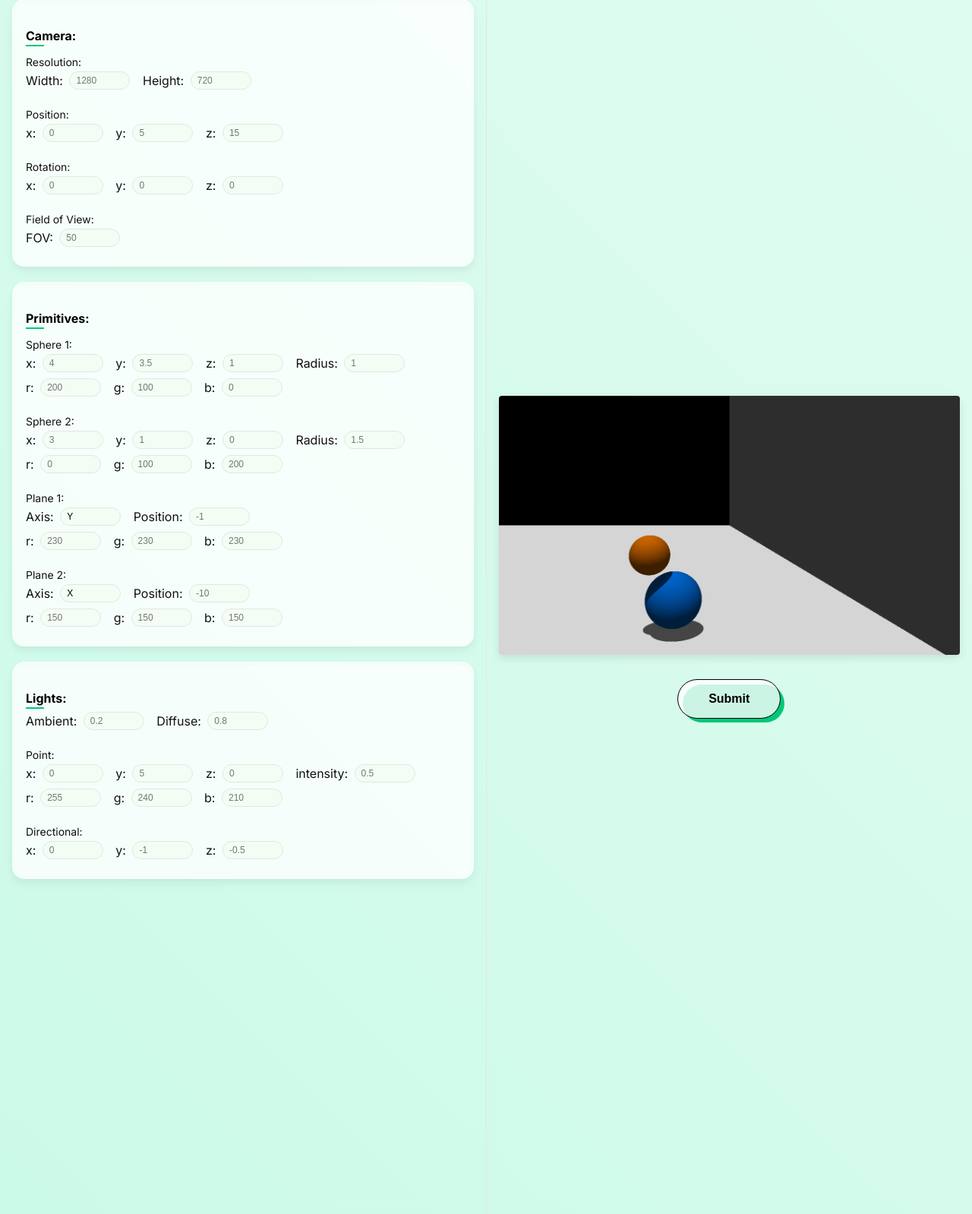
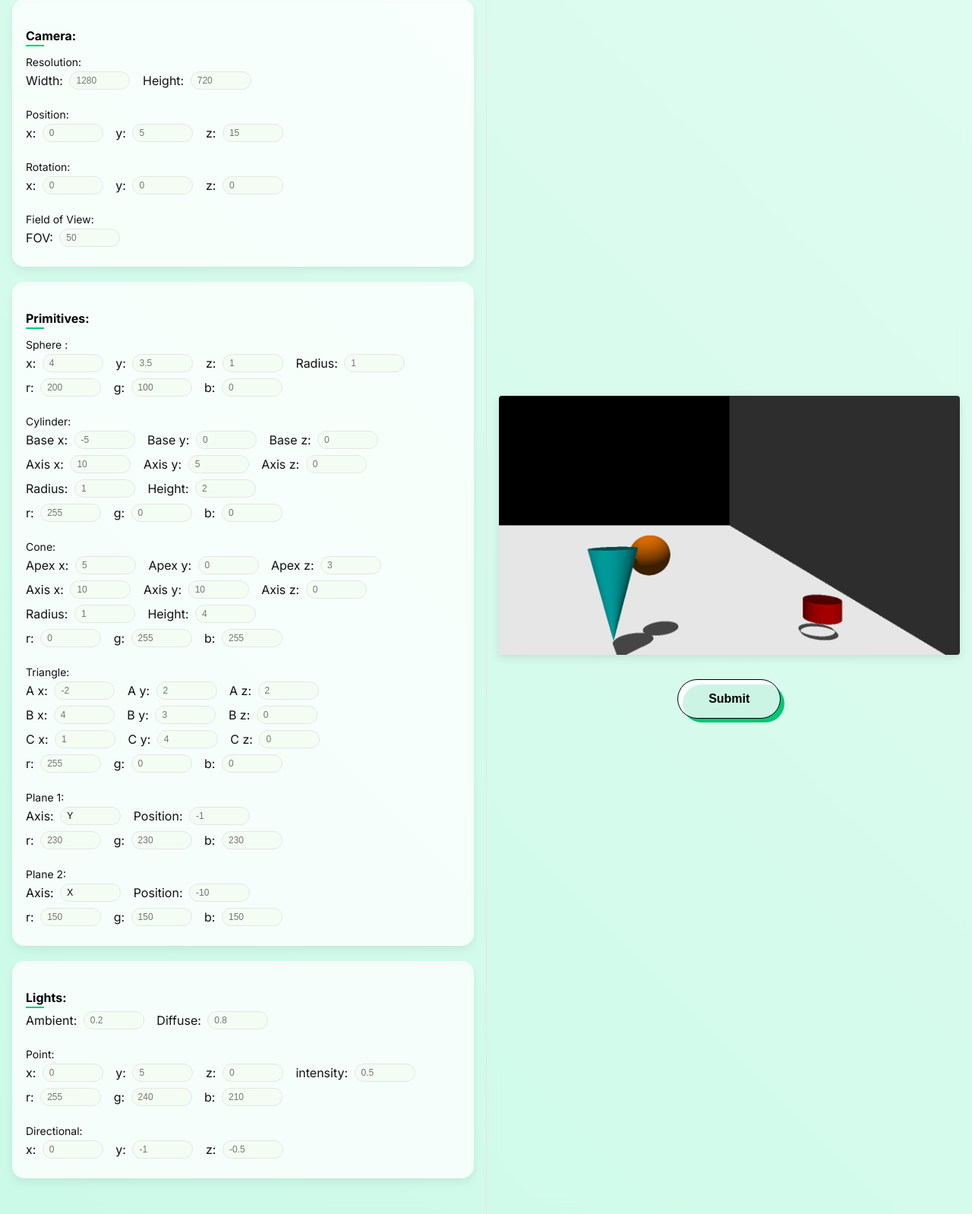
Before and after one commit to xmarano/RayTracer, a Flask app: page / in a window 1280 px wide. Shown: the part 179-1777 px from the top of the page at 76% size. Run offline with Flask 3, Linux system fonts and the light colour scheme.

Commit message:
[UPDATE](Web) - New primitives : Cylinder, Cone, Triangle

```diff
--- a/web/app.py
+++ b/web/app.py
@@ -31,23 +31,54 @@ def set_configuration():
     rz  = getp("camera_rotation_z", 0)
     fov = getp("camera_fov", 50)
 
-    # Sphere 1
-    s1x  = getp("sphere1_x", 4)
-    s1y  = getp("sphere1_y", 3.5)
-    s1z  = getp("sphere1_z", 1)
-    s1r  = getp("sphere1_radius", 1)
-    s1cr = getp("sphere1_color_r", 200)
-    s1cg = getp("sphere1_color_g", 100)
-    s1cb = getp("sphere1_color_b", 0)
+    # Sphere
+    sx  = getp("sphere_x", 4)
+    sy  = getp("sphere_y", 3.5)
+    sz  = getp("sphere_z", 1)
+    sr  = getp("sphere_radius", 1)
+    scr = getp("sphere_color_r", 200)
+    scg = getp("sphere_color_g", 100)
+    scb = getp("sphere_color_b", 0)
 
-    # Sphere 2
-    s2x  = getp("sphere2_x", 3)
-    s2y  = getp("sphere2_y", 1)
-    s2z  = getp("sphere2_z", 0)
-    s2r  = getp("sphere2_radius", 1.5)
-    s2cr = getp("sphere2_color_r", 0)
-    s2cg = getp("sphere2_color_g", 100)
-    s2cb = getp("sphere2_color_b", 200)
+    # Cylinder
+    cyl_base_x = getp("cyl_base_x", -5)
+    cyl_base_y = getp("cyl_base_y", 0)
+    cyl_base_z = getp("cyl_base_z", 0)
+    cyl_axis_x = getp("cyl_axis_x", 10)
+    cyl_axis_y = getp("cyl_axis_y", 5)
+    cyl_axis_z = getp("cyl_axis_z", 0)
+    cyl_radius = getp("cyl_radius", 1)
+    cyl_height = getp("cyl_height", 2)
+    cyl_r = getp("cyl_color_r", 255)
+    cyl_g = getp("cyl_color_g", 0)
+    cyl_b = getp("cyl_color_b", 0)
+
+    # Cone
+    cone_apex_x = getp("cone_apex_x", 5)
+    cone_apex_y = getp("cone_apex_y", 0)
+    cone_apex_z = getp("cone_apex_z", 3)
+    cone_axis_x = getp("cone_axis_x", 10)
+    cone_axis_y = getp("cone_axis_y", 10)
+    cone_axis_z = getp("cone_axis_z", 0)
+    cone_radius = getp("cone_radius", 1)
+    cone_height = getp("cone_height", 4)
+    cone_r = getp("cone_color_r", 0)
+    cone_g = getp("cone_color_g", 255)
+    cone_b = getp("cone_color_b", 255)
+
+    # Triangle
+    tri_ax = getp("tri_ax", -2)
+    tri_ay = getp("tri_ay", 2)
+    tri_az = getp("tri_az", 2)
+    tri_bx = getp("tri_bx", 4)
+    tri_by = getp("tri_by", 3)
+    tri_bz = getp("tri_bz", 0)
+    tri_cx = getp("tri_cx", 1)
+    tri_cy = getp("tri_cy", 4)
+    tri_cz = getp("tri_cz", 0)
+    tri_r = getp("tri_color_r", 255)
+    tri_g = getp("tri_color_g", 0)
+    tri_b = getp("tri_color_b", 0)
 
     # Plane 1
     p1a  = getp("plane1_axis", "Y")
@@ -92,11 +123,17 @@ def set_configuration():
 
         f.write("primitives : {\n")
         f.write("    spheres = (\n")
-        f.write(f"        {{ x = {s1x}; y = {s1y}; z = {s1z}; r = {s1r}; color = {{ r = {s1cr}; g = {s1cg}; b = {s1cb}; }}; }},\n")
-        f.write(f"        {{ x = {s2x}; y = {s2y}; z = {s2z}; r = {s2r}; color = {{ r = {s2cr}; g = {s2cg}; b = {s2cb}; }}; }}\n")
+        f.write(f"        {{ x = {sx}; y = {sy}; z = {sz}; r = {sr}; color = {{ r = {scr}; g = {scg}; b = {scb}; }}; }}\n")
         f.write("    );\n")
-        f.write("    cylinders = ();\n")
-        f.write("    cones = ();\n")
+        f.write("    cylinders = (\n")
+        f.write(f"        {{ base = {{ x = {cyl_base_x}; y = {cyl_base_y}; z = {cyl_base_z}; }}; axis = {{ x = {cyl_axis_x}; y = {cyl_axis_y}; z = {cyl_axis_z}; }}; radius = {cyl_radius}; height = {cyl_height}; color = {{ r = {cyl_r}; g = {cyl_g}; b = {cyl_b}; }}; }}\n")
+        f.write("    );\n")
+        f.write("    cones = (\n")
+        f.write(f"        {{ apex = {{ x = {cone_apex_x}; y = {cone_apex_y}; z = {cone_apex_z}; }}; axis = {{ x = {cone_axis_x}; y = {cone_axis_y}; z = {cone_axis_z}; }}; radius = {cone_radius}; height = {cone_height}; color = {{ r = {cone_r}; g = {cone_g}; b = {cone_b}; }}; }}\n")
+        f.write("    );\n")
+        f.write("    triangles = (\n")
+        f.write(f"        {{ a = {{ x = {tri_ax}; y = {tri_ay}; z = {tri_az}; }}; b = {{ x = {tri_bx}; y = {tri_by}; z = {tri_bz}; }}; c = {{ x = {tri_cx}; y = {tri_cy}; z = {tri_cz}; }}; color = {{ r = {tri_r}; g = {tri_g}; b = {tri_b}; }}; }}\n")
+        f.write("    );\n")
         f.write("    planes = (\n")
         f.write(f"        {{ axis = \"{p1a}\"; position = {p1p}; color = {{ r = {p1cr}; g = {p1cg}; b = {p1cb}; }}; }},\n")
         f.write(f"        {{ axis = \"{p2a}\"; position = {p2p}; color = {{ r = {p2cr}; g = {p2cg}; b = {p2cb}; }}; }}\n")
--- a/web/templates/index.html
+++ b/web/templates/index.html
@@ -50,39 +50,105 @@
             <div class="primitives">
                 <h2>Primitives:</h2>
 
-                <h4>Sphere 1:</h4>
+                <h4>Sphere :</h4>
                 <label>x:</label>
-                <input type="number" name="sphere1_x" placeholder="4" step="0.1" />
+                <input type="number" name="sphere_x" placeholder="4" step="0.1" />
                 <label>y:</label>
-                <input type="number" name="sphere1_y" placeholder="3.5" step="0.1" />
+                <input type="number" name="sphere_y" placeholder="3.5" step="0.1" />
                 <label>z:</label>
-                <input type="number" name="sphere1_z" placeholder="1" step="0.1" />
+                <input type="number" name="sphere_z" placeholder="1" step="0.1" />
                 <label>Radius:</label>
-                <input type="number" name="sphere1_radius" placeholder="1" min="0" step="0.1"/>
+                <input type="number" name="sphere_radius" placeholder="1" min="0" step="0.1"/>
                 </br>
                 <label>r:</label>
-                <input type="number" name="sphere1_color_r" min="0" max="255" placeholder="200" />
+                <input type="number" name="sphere_color_r" min="0" max="255" placeholder="200" />
                 <label>g:</label>
-                <input type="number" name="sphere1_color_g" min="0" max="255" placeholder="100" />
+                <input type="number" name="sphere_color_g" min="0" max="255" placeholder="100" />
                 <label>b:</label>
-                <input type="number" name="sphere1_color_b" min="0" max="255" placeholder="0" />
+                <input type="number" name="sphere_color_b" min="0" max="255" placeholder="0" />
 
-                <h4>Sphere 2:</h4>
-                <label>x:</label>
-                <input type="number" name="sphere2_x" placeholder="3" step="0.1" />
-                <label>y:</label>
-                <input type="number" name="sphere2_y" placeholder="1" step="0.1" />
-                <label>z:</label>
-                <input type="number" name="sphere2_z" placeholder="0" step="0.1" />
+                <h4>Cylinder:</h4>
+                <label>Base x:</label>
+                <input type="number" name="cyl_base_x" placeholder="-5" step="0.1" />
+                <label>Base y:</label>
+                <input type="number" name="cyl_base_y" placeholder="0" step="0.1" />
+                <label>Base z:</label>
+                <input type="number" name="cyl_base_z" placeholder="0" step="0.1" />
+                <br/>
+                <label>Axis x:</label>
+                <input type="number" name="cyl_axis_x" placeholder="10" step="0.1" />
+                <label>Axis y:</label>
+                <input type="number" name="cyl_axis_y" placeholder="5" step="0.1" />
+                <label>Axis z:</label>
+                <input type="number" name="cyl_axis_z" placeholder="0" step="0.1" />
+                <br/>
                 <label>Radius:</label>
-                <input type="number" name="sphere2_radius" placeholder="1.5" min="0" step="0.1" />
-                </br>
+                <input type="number" name="cyl_radius" placeholder="1" step="0.1" />
+                <label>Height:</label>
+                <input type="number" name="cyl_height" placeholder="2" step="0.1" />
+                <br/>
                 <label>r:</label>
-                <input type="number" name="sphere2_color_r" min="0" max="255" placeholder="0" />
+                <input type="number" name="cyl_color_r" placeholder="255" min="0" max="255" />
                 <label>g:</label>
-                <input type="number" name="sphere2_color_g" min="0" max="255" placeholder="100" />
+                <input type="number" name="cyl_color_g" placeholder="0" min="0" max="255" />
                 <label>b:</label>
-                <input type="number" name="sphere2_color_b" min="0" max="255" placeholder="200" />
+                <input type="number" name="cyl_color_b" placeholder="0" min="0" max="255" />
+
+                <h4>Cone:</h4>
+                <label>Apex x:</label>
+                <input type="number" name="cone_apex_x" placeholder="5" step="0.1" />
+                <label>Apex y:</label>
+                <input type="number" name="cone_apex_y" placeholder="0" step="0.1" />
+                <label>Apex z:</label>
+                <input type="number" name="cone_apex_z" placeholder="3" step="0.1" />
+                <br/>
+                <label>Axis x:</label>
+                <input type="number" name="cone_axis_x" placeholder="10" step="0.1" />
+                <label>Axis y:</label>
+                <input type="number" name="cone_axis_y" placeholder="10" step="0.1" />
+                <label>Axis z:</label>
+                <input type="number" name="cone_axis_z" placeholder="0" step="0.1" />
+                <br/>
+                <label>Radius:</label>
+                <input type="number" name="cone_radius" placeholder="1" step="0.1" />
+                <label>Height:</label>
+                <input type="number" name="cone_height" placeholder="4" step="0.1" />
+                <br/>
+                <label>r:</label>
+                <input type="number" name="cone_color_r" placeholder="0" min="0" max="255" />
+                <label>g:</label>
+                <input type="number" name="cone_color_g" placeholder="255" min="0" max="255" />
+                <label>b:</label>
+                <input type="number" name="cone_color_b" placeholder="255" min="0" max="255" />
+
+                <h4>Triangle:</h4>
+                <label>A x:</label>
+                <input type="number" name="tri_ax" placeholder="-2" step="0.1" />
+                <label>A y:</label>
+                <input type="number" name="tri_ay" placeholder="2" step="0.1" />
+                <label>A z:</label>
+                <input type="number" name="tri_az" placeholder="2" step="0.1" />
+                <br/>
+                <label>B x:</label>
+                <input type="number" name="tri_bx" placeholder="4" step="0.1" />
+                <label>B y:</label>
+                <input type="number" name="tri_by" placeholder="3" step="0.1" />
+                <label>B z:</label>
+                <input type="number" name="tri_bz" placeholder="0" step="0.1" />
+                <br/>
+                <label>C x:</label>
+                <input type="number" name="tri_cx" placeholder="1" step="0.1" />
+                <label>C y:</label>
+                <input type="number" name="tri_cy" placeholder="4" step="0.1" />
+                <label>C z:</label>
+                <input type="number" name="tri_cz" placeholder="0" step="0.1" />
+                <br/>
+                <label>r:</label>
+                <input type="number" name="tri_color_r" placeholder="255" min="0" max="255" />
+                <label>g:</label>
+                <input type="number" name="tri_color_g" placeholder="0" min="0" max="255" />
+                <label>b:</label>
+                <input type="number" name="tri_color_b" placeholder="0" min="0" max="255" />
 
                 <h4>Plane 1:</h4>
                 <label>Axis:</label>
```
Also changed, not shown: web/web.cfg (+11 -5 lines), web/static/render.png, 1 other file.
